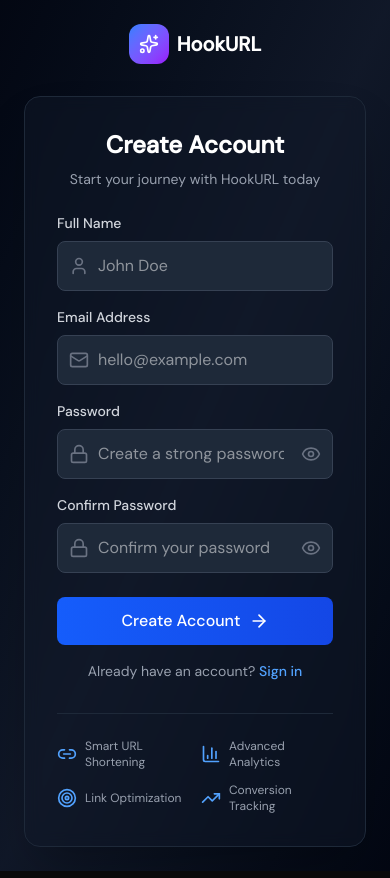
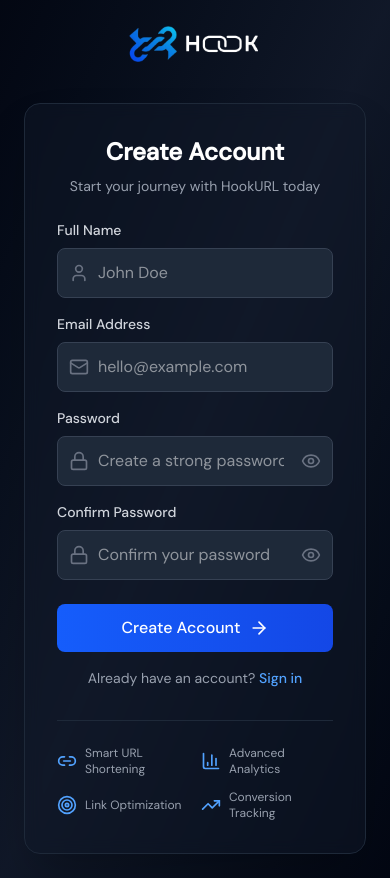
Before and after one commit to TehamiKamdar/hook-url, a React (Vite) app: page /register in a window 390 px wide. Built offline with nearby package versions, Linux system fonts and the light colour scheme.

Commit message:
logo added on mobile screen for auth pages

```diff
--- a/src/layout/AuthLayout.jsx
+++ b/src/layout/AuthLayout.jsx
@@ -128,12 +128,9 @@ const AuthLayout = ({ children, title, subtitle, isLogin = false }) => {
           <div className="w-full max-w-md">
             {/* Mobile Logo (visible only on mobile) */}
             <div className="lg:hidden text-center mb-8">
-              <div className="inline-flex items-center justify-center gap-2">
-                <div className="flex items-center justify-center w-10 h-10 rounded-xl bg-gradient-to-br from-blue-500 to-purple-600">
-                  <Sparkles className="w-5 h-5 text-white" />
-                </div>
-                <span className="text-xl font-bold text-white">HookURL</span>
-              </div>
+              <Link to="/" className="inline-flex items-center gap-3 group">
+                <img src={logo} alt="HookURL Logo" className='h-10 object-contain' />
+              </Link>
             </div>
 
             {/* Form Card */}
```
